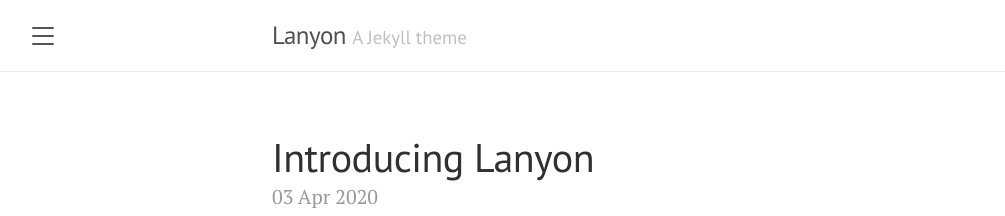
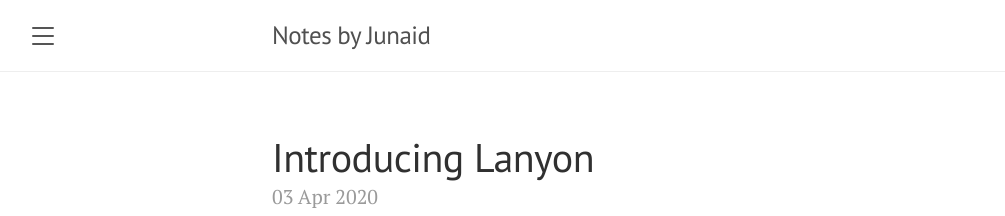
Before and after one commit to junaidrahim/blog, a Jekyll site: the page built from index.html, in a window 1280 px wide and 900 px high. Shown: the top 216 px of the window, without its empty margins (8-1013 px from the left). Built offline with Jekyll 4.4.1, drawn with Linux system fonts in a browser that asks for light colours; the list of posts is cut into pages by our own code.

```diff
--- a/_config.yml
+++ b/_config.yml
@@ -1,22 +1,22 @@
 # Setup
-title:               Lanyon
-tagline:             'A Jekyll theme'
+title:               Notes by Junaid
+tagline:             ''
 description:         'A reserved <a href="https://jekyllrb.com" target="_blank">Jekyll</a> theme that places the utmost gravity on content with a hidden drawer. Made by <a href="https://twitter.com/mdo" target="_blank">@mdo</a>.'
-url:                 http://lanyon.getpoole.com
+url:                 https://blog.junaidrahim.in
 baseurl:             ''
 paginate:            5
 permalink:           pretty
 
 # About/contact
 author:
-  name:              Mark Otto
-  url:               https://twitter.com/mdo
-  email:             markdotto@gmail.com
+  name:              Junaid Rahim
+  url:               https://twitter.com/junaidrahxm
+  email:             junaidrahim5a@gmail.com
 
 # Gems
 plugins:
   - jekyll-paginate
 
 # Custom vars
-version:             1.1.0
+version:             1.0
 google_analytics_id: #UA-XXXX-Y
```
Also changed, not shown: contact.md (added, +29 -0 lines).
